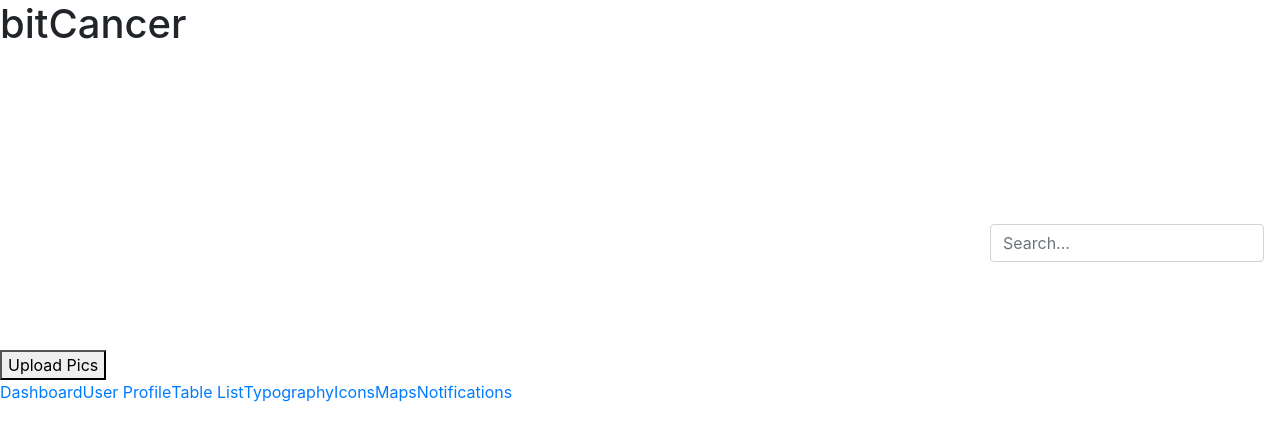
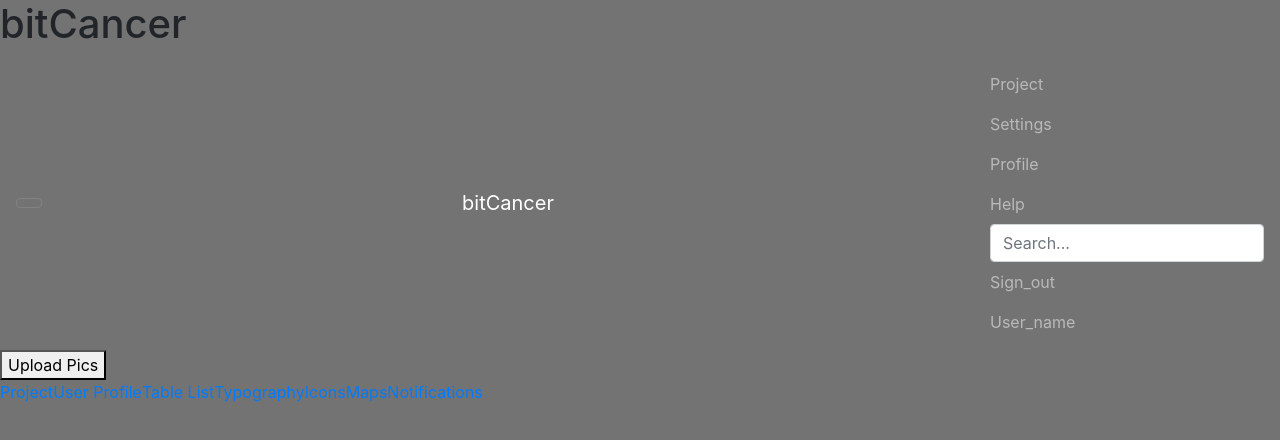
Before and after one commit to huntdog1541/bitCancer, a plain HTML site: page Web/index.html in a window 1280 px wide. Drawn offline with nearby package versions, Linux system fonts and the light colour scheme.

Commit message:
Changed the background color in index.html

```diff
--- a/Web/css/main.css
+++ b/Web/css/main.css
@@ -1,5 +1,6 @@
 body {
     padding-bottom: 2rem;
+    background-color: #737373;
 }
 
 .login-out {
@@ -45,3 +46,7 @@ body {
     margin-top: 5%;
     font-color: #112944;
 }
+
+.sidebar-wrapper {
+    color: #b5bdc8;
+}
--- a/Web/index.html
+++ b/Web/index.html
@@ -28,7 +28,7 @@
         <a class="navbar-brand" href="#">bitCancer</a>
         <div id="navbar">
             <nav class="nav navbar-nav pull-xs-lpe-7s-grapheft">
-                <a class="nav-item nav-link" href="#">Dashboard</a>
+                <a class="nav-item nav-link" href="#">Project</a>
                 <a class="nav-item nav-link" href="#">Settings</a>
                 <a class="nav-item nav-link" href="#">Profile</a>
                 <a class="nav-item nav-link" href="#">Help</a>
@@ -51,7 +51,7 @@
         <ul class="nav">
             <li class="active">
                 <a href="#">
-                    <p>Dashboard</p>
+                    <p>Project</p>
                 </a>
             </li>
             <li>
```
